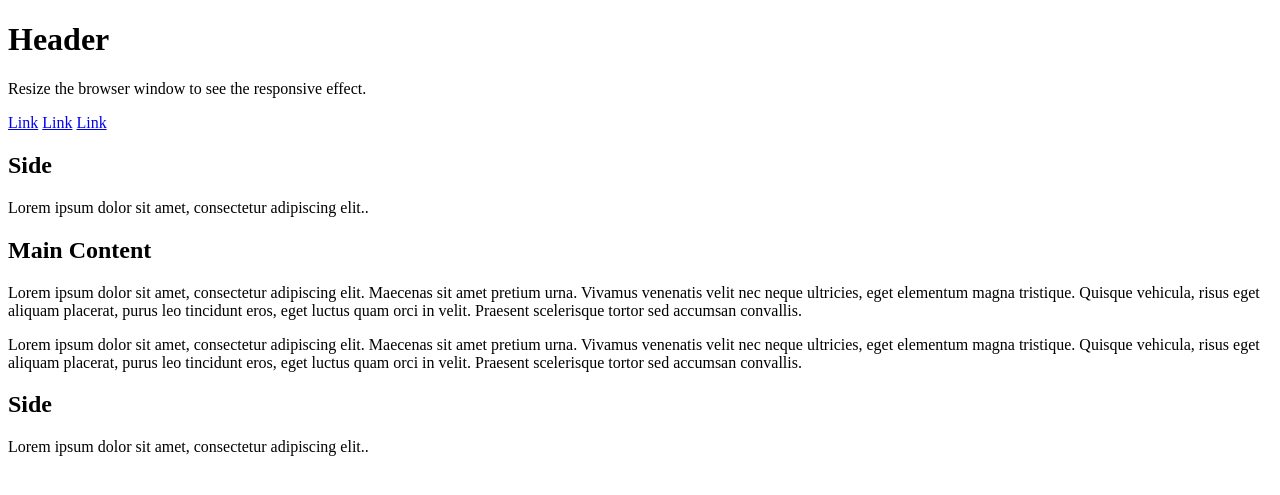
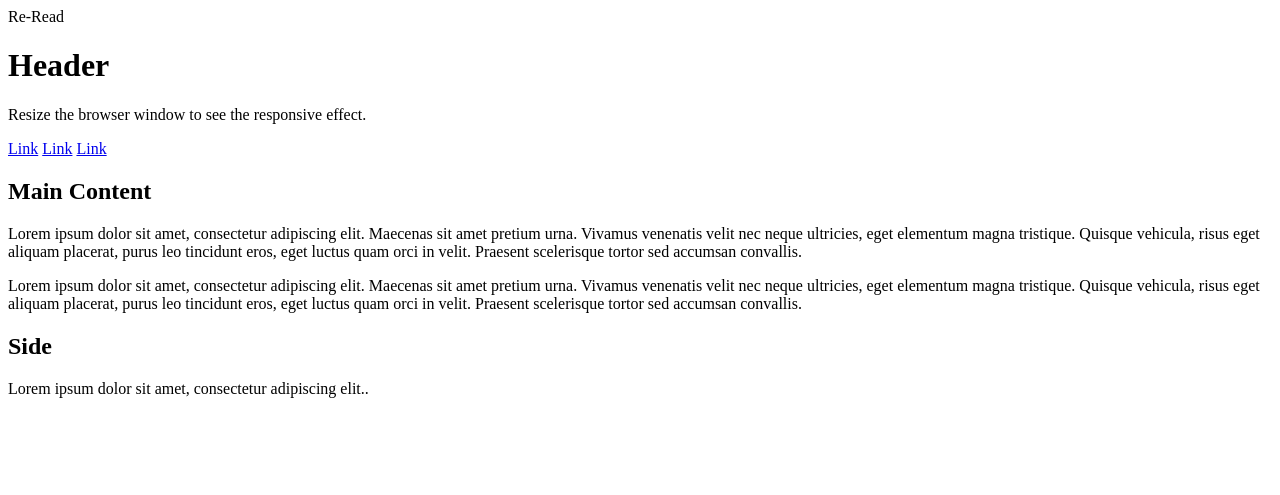
Before and after one commit to xavier-barrios/re-read-php, a PHP site: page / in a window 1280 px wide. Shown: the top 495 px of the page. Run offline with PHP 8.4, Linux system fonts and the light colour scheme.

Commit message:
segunda subida

```diff
--- a/index.html
+++ b/index.html
@@ -4,28 +4,28 @@
 <title>CSS Website Layout</title>
 <meta charset="utf-8">
 <meta name="viewport" content="width=device-width, initial-scale=1">
-
+<link href="css/estilos.css">
 </head>
 <body>
+  <div class="logo">Re-Read</div>
+
+
 
 <div class="header">
   <h1>Header</h1>
   <p>Resize the browser window to see the responsive effect.</p>
 </div>
 
-<div class="topnav">
-  <a href="#">Link</a>
-  <a href="#">Link</a>
-  <a href="#">Link</a>
-</div>
+
 
 <div class="row">
-  <div class="column side">
-    <h2>Side</h2>
-    <p>Lorem ipsum dolor sit amet, consectetur adipiscing elit..</p>
-  </div>
 
-  <div class="column middle">
+  <div class="column left">
+    <div class="topnav">
+      <a href="#">Link</a>
+      <a href="#">Link</a>
+      <a href="#">Link</a>
+    </div>
     <h2>Main Content</h2>
     <p>Lorem ipsum dolor sit amet, consectetur adipiscing elit. Maecenas sit amet pretium urna. Vivamus venenatis velit nec neque ultricies, eget elementum magna tristique. Quisque vehicula, risus eget aliquam placerat, purus leo tincidunt eros, eget luctus quam orci in velit. Praesent scelerisque tortor sed accumsan convallis.</p>
     <p>Lorem ipsum dolor sit amet, consectetur adipiscing elit. Maecenas sit amet pretium urna. Vivamus venenatis velit nec neque ultricies, eget elementum magna tristique. Quisque vehicula, risus eget aliquam placerat, purus leo tincidunt eros, eget luctus quam orci in velit. Praesent scelerisque tortor sed accumsan convallis.</p>
```
Also changed, not shown: css/estilos.css (+15 -6 lines).
